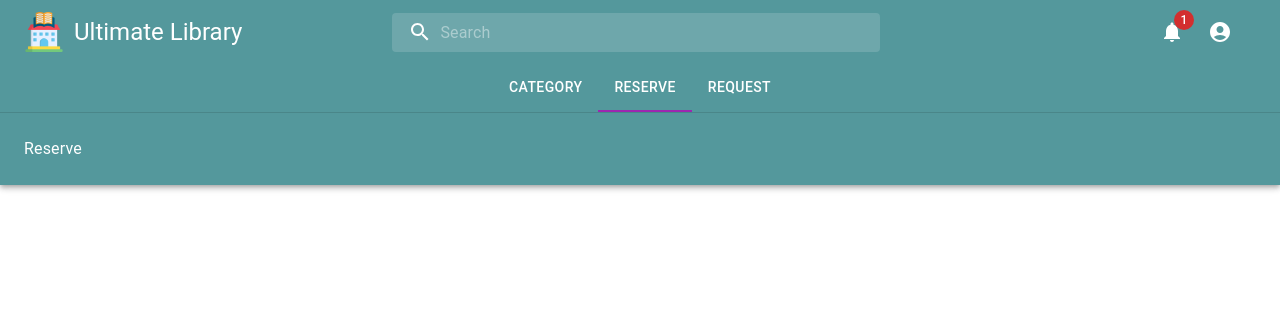
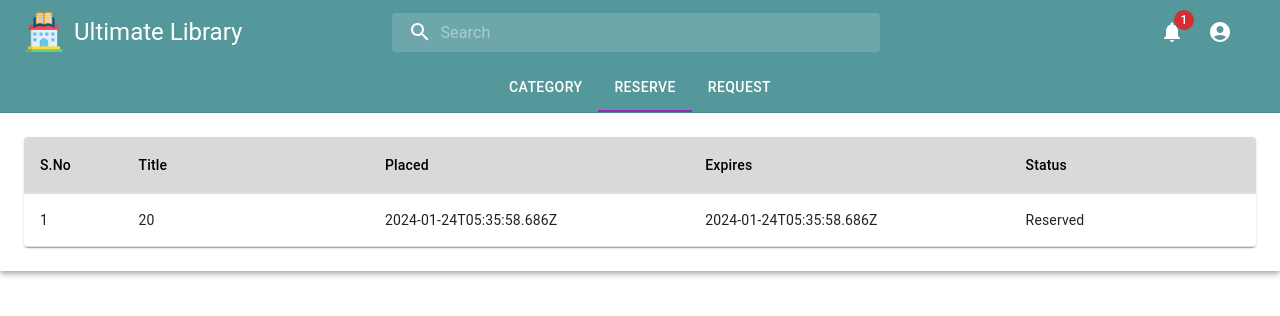
Before and after one commit to s224021028/UltimateLibraryApp-frontend, a React (Create React App) app: page / in a window 1280 px wide. Both pictures are taken after a click on the tab "RESERVE". Shown: the top 316 px of the page. Built offline with nearby package versions, Linux system fonts and the light colour scheme; no server answers.

Commit message:
Getting the reserve data

```diff
--- /dev/null
+++ b/src/api_responses/user-view-reservations-response.json
@@ -0,0 +1 @@
+[{"_id":"65b0a1be6b45435737ec5c19","reservation_id":1,"user_id":"roy97","book_id":20,"period":30,"status":"Reserved","issue_date":"2024-01-24T05:35:58.686Z","__v":0}]
--- /dev/null
+++ b/src/components/reserve/reserve.jsx
@@ -0,0 +1,13 @@
+import { Box } from "@mui/material";
+import ReservationList from "../reserveList/reserveList";
+
+export default function Reservation(){
+    return(
+            <ReservationList style={{
+                width: "100%",
+                display: "flex",
+                backgroundColor:'white',
+                alignItems: "center",
+                justifyContent: "center" }} />
+    )
+}
--- /dev/null
+++ b/src/components/reserveList/reserveList.jsx
@@ -0,0 +1,63 @@
+import * as React from 'react';
+import { styled } from '@mui/material/styles';
+import Table from '@mui/material/Table';
+import TableBody from '@mui/material/TableBody';
+import TableCell, { tableCellClasses } from '@mui/material/TableCell';
+import TableContainer from '@mui/material/TableContainer';
+import TableHead from '@mui/material/TableHead';
+import TableRow from '@mui/material/TableRow';
+import Paper from '@mui/material/Paper';
+import useGetReservations from '../../hooks/useGetReservations';
+
+const StyledTableCell = styled(TableCell)(() => ({
+
+  [`&.${tableCellClasses.head}`]: {
+    backgroundColor: "#D9D9D9",
+    color: 'black',
+  },
+  [`&.${tableCellClasses.body}`]: {
+    fontSize: 14,
+    wordWrap:'break-word',
+    whiteSpace: 'normal',
+  },
+}));
+
+// function createData(_id, book_id, issue_date, status, user_id) {
+//   return { _id, book_id, issue_date, status, user_id};
+//  }
+
+
+export default function CustomizedTables() {
+  const reservations = useGetReservations();
+
+  if (!reservations) {
+    return null;
+  }
+
+  return (
+    <TableContainer component={Paper}>
+      <Table sx={{ minWidth: 720 }} aria-label="customized table">
+        <TableHead>
+          <TableRow>
+            <StyledTableCell>S.No</StyledTableCell>
+            <StyledTableCell>Title</StyledTableCell>
+            <StyledTableCell>Placed</StyledTableCell>
+            <StyledTableCell>Expires</StyledTableCell>
+            <StyledTableCell>Status</StyledTableCell>
+          </TableRow>
+        </TableHead>
+        <TableBody>
+          {reservations && reservations.map((reservation) => (
+            <TableRow key={reservation.book_id}>
+              <StyledTableCell component="th" scope="row">{reservation.reservation_id}</StyledTableCell>
+              <StyledTableCell style={{width:'20%'}}>{reservation.book_id}</StyledTableCell>
+              <StyledTableCell>{reservation.issue_date}</StyledTableCell>
+              <StyledTableCell>{reservation.issue_date}</StyledTableCell>
+              <StyledTableCell style={{width: '20%'}}>{reservation.status}</StyledTableCell>
+            </TableRow>
+          ))}
+        </TableBody>
+      </Table>
+    </TableContainer>
+  );
+}
--- a/src/components/tabs/tabs.jsx
+++ b/src/components/tabs/tabs.jsx
@@ -4,7 +4,8 @@ import Tabs from "@mui/material/Tabs";
 import Tab from "@mui/material/Tab";
 import Typography from "@mui/material/Typography";
 import Box from "@mui/material/Box";
-import Books from "../books/books"
+import Books from "../books/books";
+import Reservation from "../reserve/reserve";
 
 function CustomTabPanel(props) {
   const { children, value, index, ...other } = props;
@@ -16,7 +17,7 @@ function CustomTabPanel(props) {
       id={`simple-tabpanel-${index}`}
       aria-labelledby={`simple-tab-${index}`}
       {...other}
-    >
+      >
       {value === index && (
         <Box sx={{ p: 3 }}>
           <Typography>{children}</Typography>
@@ -69,11 +70,14 @@ export default function BasicTabs() {
       >
        <Books />
       </CustomTabPanel>
-      <CustomTabPanel value={value} index={1}>
-        Reserve
+      <CustomTabPanel
+      value={value}
+      index={1}
+      style={{ backgroundColor: "white" }}
+      >
+        <Reservation />
       </CustomTabPanel>
       <CustomTabPanel value={value} index={2}>
-        Request
       </CustomTabPanel>
     </Box>
   );
--- /dev/null
+++ b/src/hooks/useGetReservations.js
@@ -0,0 +1,24 @@
+import { useState, useEffect } from "react";
+import ReserveResp from "../api_responses/user-view-reservations-response.json";
+import axios from "axios";
+
+const BASE_URL="https://onedrive.live.com/?authkey=%21ACcvQjo0JeZuH7U&cid=47D3B2D6AF52A4EC&id=47D3B2D6AF52A4EC%212969&parId=47D3B2D6AF52A4EC%212961&o=OneUp"
+
+export default function useGetReservations(){
+    const [reservations, setReservations]=useState(null)
+
+    useEffect(()=>{
+        axios
+        .get(BASE_URL)
+        .then((res)=>{
+            console.log("Response", ReserveResp);
+            setReservations([...ReserveResp])
+        })
+        .catch(()=>{
+            console.log("Response", ReserveResp);
+            setReservations([...ReserveResp])
+        })
+    }, [])
+
+    return reservations;
+}
```
